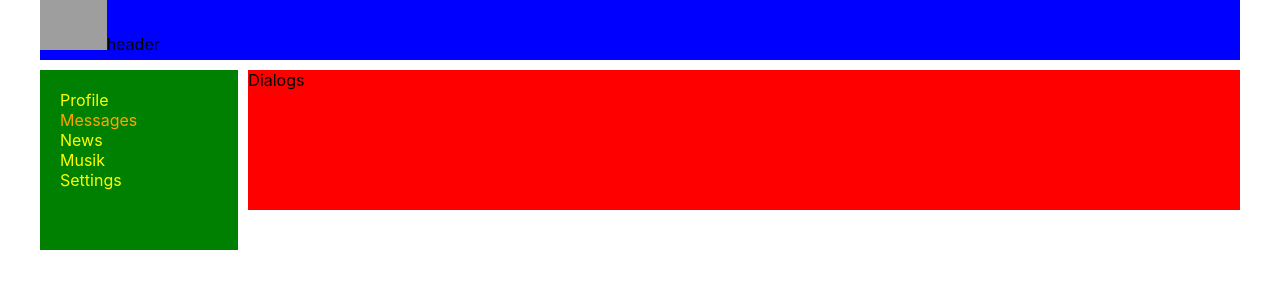
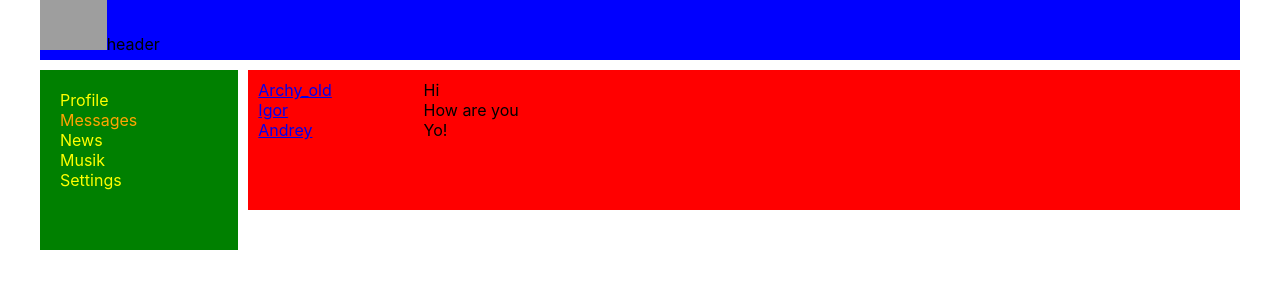
Before and after one commit to ViktarYeltsou/React-Redux, a React (Create React App) app: page /messages in a window 1280 px wide. Shown: the top 300 px of the page. Built offline with nearby package versions, Linux system fonts and the light colour scheme; grey boxes are pictures that could not be loaded.

Commit message:
feat: add NavLink to Dialoges

```diff
--- a/src/components/Dialogs/Dialogs.jsx
+++ b/src/components/Dialogs/Dialogs.jsx
@@ -1,9 +1,27 @@
 import classes from "./Dialogs.module.css";
+import {NavLink} from "react-router-dom";
 
-const Dialogs = () => {
+const Dialogs = (props) => {
   return (
     <div>
-      Dialogs
+      <div className={classes.dialogs}>
+        <div className={classes.dialogsItem}>
+          <div className={classes.dialog + ' ' + classes.active}>
+            <NavLink to="/dialogs/1"> Archy_old </NavLink>
+          </div>
+          <div className={classes.dialog}>
+            <NavLink to="/dialogs/2"> Igor </NavLink>
+          </div>
+          <div className={classes.dialog}>
+            <NavLink to="/dialogs/3"> Andrey </NavLink>
+          </div>
+        </div>
+        <div className={classes.messages}>
+          <div className={classes.message}>Hi</div>
+          <div className={classes.message}>How are you</div>
+          <div className={classes.message}>Yo!</div>
+        </div>
+      </div>
     </div>
   );
 }
--- a/src/components/Dialogs/Dialogs.module.css
+++ b/src/components/Dialogs/Dialogs.module.css
@@ -0,0 +1,24 @@
+.dialogs {
+    display: grid;
+    grid-template-columns: 2fr 10fr;
+}
+.dialogsItem {
+    padding: 10px;
+}
+
+.dialogsItem .active {
+    color: gold;
+}
+
+.dialog {
+    color: #FFFFFF;
+}
+
+
+.messages {
+    padding: 10px;
+}
+
+.message {
+
+}
```
